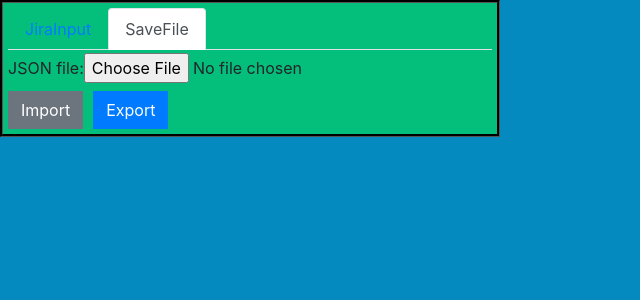
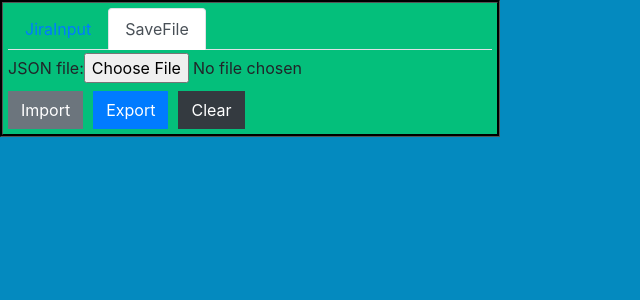
Before and after one commit to MightyOrphus/tactboard, a Vue app: page / in a window 1280 px wide. Shown: the top 300 px of the page, without its empty margins (0-640 px from the left). Built offline with nearby package versions, Linux system fonts and the light colour scheme.

Commit message:
add clear board button

```diff
--- a/src/components/TactBoard.vue
+++ b/src/components/TactBoard.vue
@@ -26,6 +26,7 @@
             </div>
           </div>
           <b-button v-on:click="processCSVFile" squared>Draw A Board</b-button>
+          <b-button v-on:click="clearBoard" id="clearBoardButton" squared variant="dark">Clear</b-button>
         </b-tab>
         <b-tab title="SaveFile" active>
           <div>
@@ -34,6 +35,7 @@
           </div>
           <b-button v-on:click="importJSON" squared>Import</b-button>
           <b-button v-on:click="saveAsJSON" id="saveAsButton" squared variant="primary">Export</b-button>
+          <b-button v-on:click="clearBoard" id="clearBoardButton" squared variant="dark">Clear</b-button>
         </b-tab>
       </b-tabs>
       <table id="storyList">
@@ -92,6 +94,9 @@ export default {
         "-" +
         ("0" + m.getUTCDate()).slice(-2)
       );
+    },
+    clearBoard() {
+      this.allDatesInSprint = null;
     },
     importJSON() {
       var inputFile = document.getElementById("jsonFileInput").files[0];
@@ -383,7 +388,8 @@ button {
   margin-top: 3px;
 }
 
-#saveAsButton {
+#saveAsButton,
+#clearBoardButton {
   margin-left: 10px;
 }
 
```
